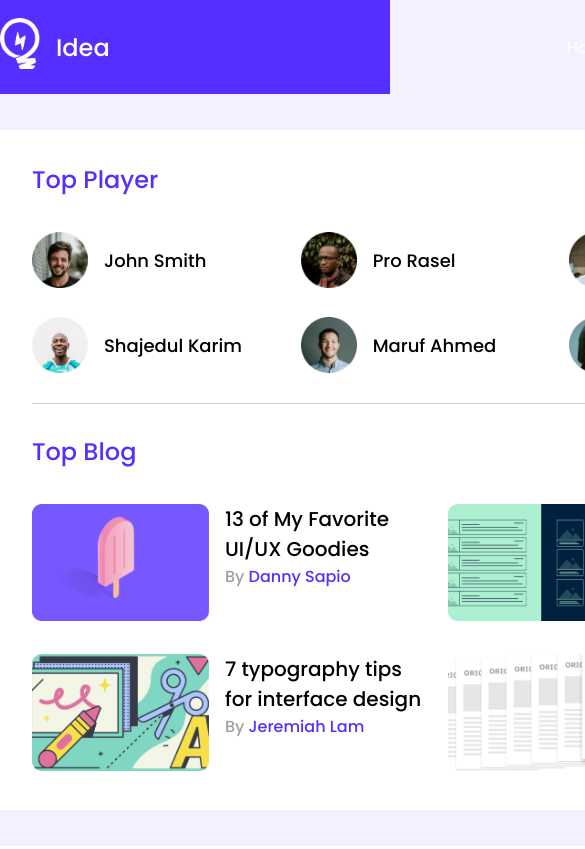
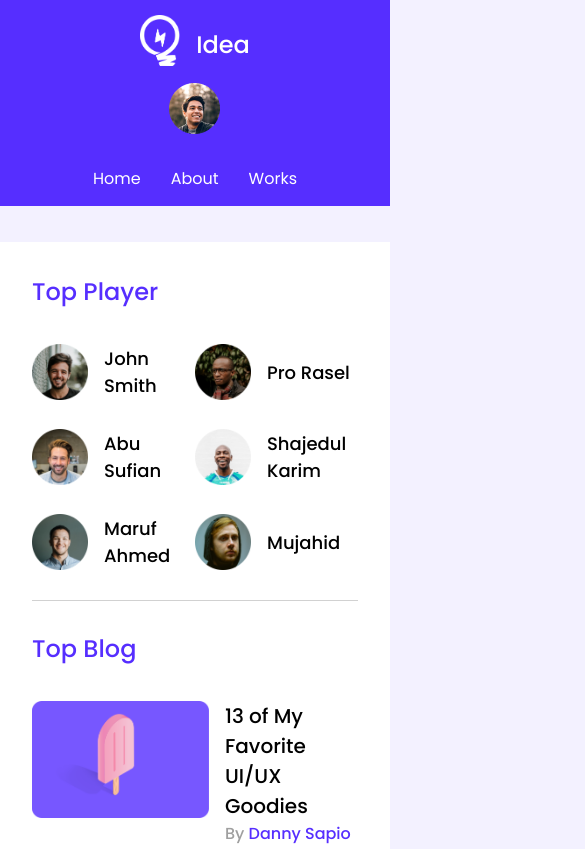
Before and after one commit to theMorshed/leaderBoard, a plain HTML site: page index.html in a window 390 px wide. Shown: the top 849 px of the page, 585 px wide, since content can reach past the window. Drawn offline with Linux system fonts and the light colour scheme.

Commit message:
responsiveness added

```diff
--- a/styles/style.css
+++ b/styles/style.css
@@ -244,3 +244,37 @@ nav {
     font-weight: 500;
     margin-left: 6px;
 }
+
+@media screen and (max-width: 576px) {
+    .container {
+        width: 100%;
+    }
+    .logo {
+        margin-top: 15px;
+    }
+    header {
+        height: auto;
+    }
+    header .container {
+        flex-direction: column;
+        height: auto;
+    }
+    nav {
+        flex-direction: column-reverse;
+    }
+    .menuImage img {
+        margin: 10px 0;
+    }
+    .menu ul li {
+        margin: 15px;
+    }
+    .players {
+        grid-template-columns: repeat(2, 1fr);
+    }
+    .blogs, .courses {
+        grid-template-columns: repeat(1, 1fr);
+    }
+    .courses {
+        grid-row-gap: 20px;
+    }
+}
```
